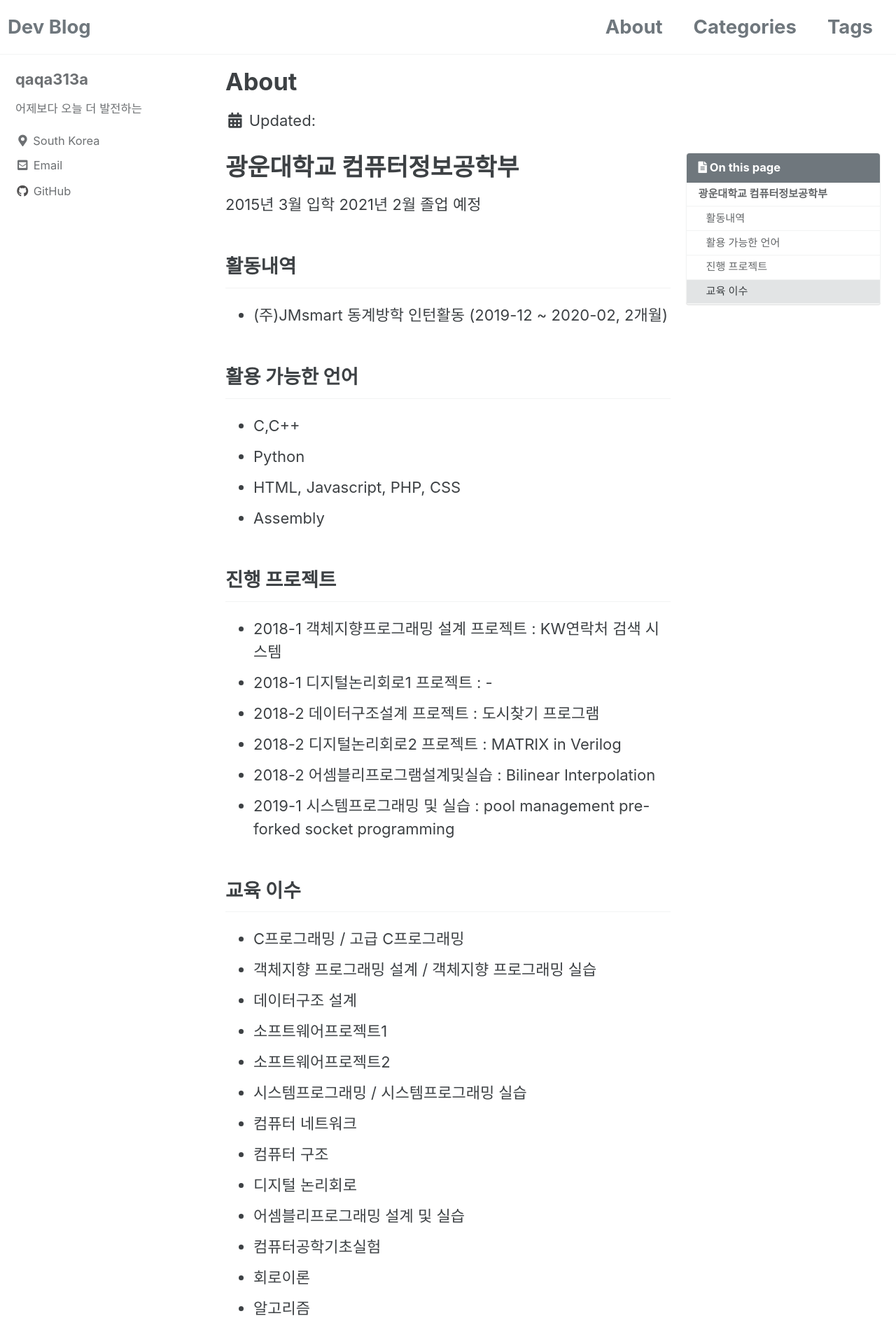
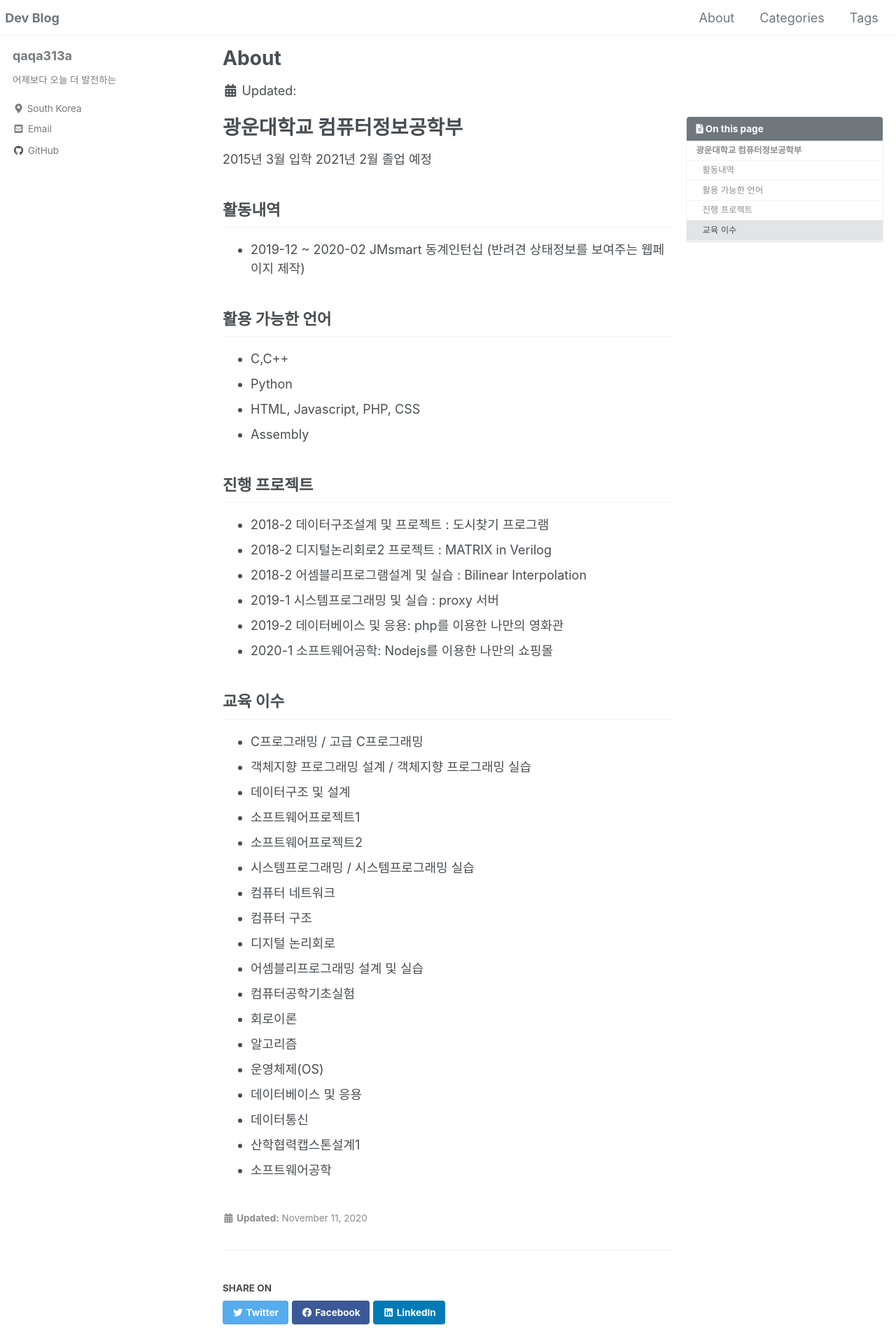
Before and after one commit to ChangWoo95/ChangWoo95.github.io, a Jekyll site: the page built from _pages/about.md, in a window 1280 px wide. Shown: the top 1900 px of the page at 70% size. Built offline with Jekyll 4.4.1, drawn with Linux system fonts in a browser that asks for light colours; cached includes are drawn as plain includes.

Commit message:
about modified & css modified

```diff
--- a/_config.yml
+++ b/_config.yml
@@ -10,8 +10,8 @@
 # Review documentation to determine if you should use `theme` or `remote_theme`
 # https://mmistakes.github.io/minimal-mistakes/docs/quick-start-guide/#installing-the-theme
 
-theme                  : "minimal-mistakes-jekyll"
-# remote_theme           : "mmistakes/minimal-mistakes"
+#theme                   :
+remote_theme           : "mmistakes/minimal-mistakes"
 minimal_mistakes_skin    : "default" # "air", "aqua", "contrast", "dark", "dirt", "neon", "mint", "plum", "sunrise"
 
 # Site Settings
--- a/_pages/about.md
+++ b/_pages/about.md
@@ -12,7 +12,7 @@ layouts_gallery:
   #- url: /assets/images/mm-layout-archive.png
   #  image_path: /assets/images/mm-layout-archive.png
   #  alt: "archive layout example"
-last_modified_at: 2020-03-12
+last_modified_at: 2020-11-11
 toc: true
 ---
 
@@ -21,7 +21,7 @@ toc: true
 2021년 2월 졸업 예정
 
 ## 활동내역
-- (주)JMsmart 동계방학 인턴활동 (2019-12 ~ 2020-02, 2개월)
+- 2019-12 ~ 2020-02 JMsmart 동계인턴십 (반려견 상태정보를 보여주는 웹페이지 제작)
 
 ## 활용 가능한 언어
 - C,C++
@@ -30,17 +30,17 @@ toc: true
 - Assembly
 
 ## 진행 프로젝트
-- 2018-1 객체지향프로그래밍 설계 프로젝트 : KW연락처 검색 시스템
-- 2018-1 디지털논리회로1 프로젝트 : -
-- 2018-2 데이터구조설계 프로젝트 : 도시찾기 프로그램
+- 2018-2 데이터구조설계 및 프로젝트 : 도시찾기 프로그램
 - 2018-2 디지털논리회로2 프로젝트 : MATRIX in Verilog
-- 2018-2 어셈블리프로그램설계및실습 : Bilinear Interpolation
-- 2019-1 시스템프로그래밍 및 실습 : pool management pre-forked socket programming
+- 2018-2 어셈블리프로그램설계 및 실습 : Bilinear Interpolation
+- 2019-1 시스템프로그래밍 및 실습 : proxy 서버
+- 2019-2 데이터베이스 및 응용: php를 이용한 나만의 영화관
+- 2020-1 소프트웨어공학: Nodejs를 이용한 나만의 쇼핑몰
 
 ## 교육 이수
 - C프로그래밍 / 고급 C프로그래밍
 - 객체지향 프로그래밍 설계 / 객체지향 프로그래밍 실습
-- 데이터구조 설계
+- 데이터구조 및 설계
 - 소프트웨어프로젝트1
 - 소프트웨어프로젝트2
 - 시스템프로그래밍 / 시스템프로그래밍 실습
--- a/_sass/minimal-mistakes/_base.scss
+++ b/_sass/minimal-mistakes/_base.scss
@@ -35,27 +35,27 @@ h6 {
 
 h1 {
   margin-top: 0;
-  font-size: $h-size-1;
+  font-size: $type-size-3;
 }
 
 h2 {
-  font-size: $h-size-2;
+  font-size: $type-size-4;
 }
 
 h3 {
-  font-size: $h-size-3;
+  font-size: $type-size-5;
 }
 
 h4 {
-  font-size: $h-size-4;
+  font-size: $type-size-6;
 }
 
 h5 {
-  font-size: $h-size-5;
+  font-size: $type-size-6;
 }
 
 h6 {
-  font-size: $h-size-6;
+  font-size: $type-size-6;
 }
 
 small,
--- a/_sass/minimal-mistakes/_masthead.scss
+++ b/_sass/minimal-mistakes/_masthead.scss
@@ -24,8 +24,7 @@
     -ms-flex-pack: justify;
     justify-content: space-between;
     font-family: $sans-serif-narrow;
-    font-size: $type-size-4;
-    font-weight: bold;
+
     @include breakpoint($x-large) {
       max-width: $max-width;
     }
@@ -51,7 +50,7 @@
   -ms-flex-item-align: center;
   align-self: center;
   font-weight: bold;
-  // z-index: 20;
+  z-index: 20;
 }
 
 .site-subtitle {
--- a/_sass/minimal-mistakes/_reset.scss
+++ b/_sass/minimal-mistakes/_reset.scss
@@ -15,11 +15,11 @@ html {
   }
 
   @include breakpoint($large) {
-    font-size: 20px;
+    font-size: 18px;
   }
 
   @include breakpoint($x-large) {
-    font-size: 22px;
+    font-size: 18px;
   }
 
   -webkit-text-size-adjust: 100%;
--- a/_sass/minimal-mistakes/_variables.scss
+++ b/_sass/minimal-mistakes/_variables.scss
@@ -43,20 +43,13 @@ $type-size-6: 0.75em !default; // ~12px
 $type-size-7: 0.6875em !default; // ~11px
 $type-size-8: 0.625em !default; // ~10px
 
-/* headline scale */
-$h-size-1: 1.563em !default; // ~25.008px
-$h-size-2: 1.25em !default; // ~20px
-$h-size-3: 1.125em !default; // ~18px
-$h-size-4: 1.0625em !default; // ~17px
-$h-size-5: 1.03125em !default; // ~16.5px
-$h-size-6: 1em !default; // ~16px
 
 /*
    Colors
    ========================================================================== */
 
 $gray: #7a8288 !default;
-$dark-gray: mix(#000, $gray, 50%) !default;
+$dark-gray: mix(#000, $gray, 40%) !default;
 $darker-gray: mix(#000, $gray, 60%) !default;
 $light-gray: mix(#fff, $gray, 50%) !default;
 $lighter-gray: mix(#fff, $gray, 90%) !default;
@@ -65,7 +58,7 @@ $background-color: #fff !default;
 $code-background-color: #fafafa !default;
 $code-background-color-dark: $light-gray !default;
 $text-color: $dark-gray !default;
-$muted-text-color: mix(#fff, $text-color, 20%) !default;
+$muted-text-color: mix(#fff, $text-color, 35%) !default;
 $border-color: $lighter-gray !default;
 $form-background-color: $lighter-gray !default;
 $footer-background-color: $lighter-gray !default;
```
